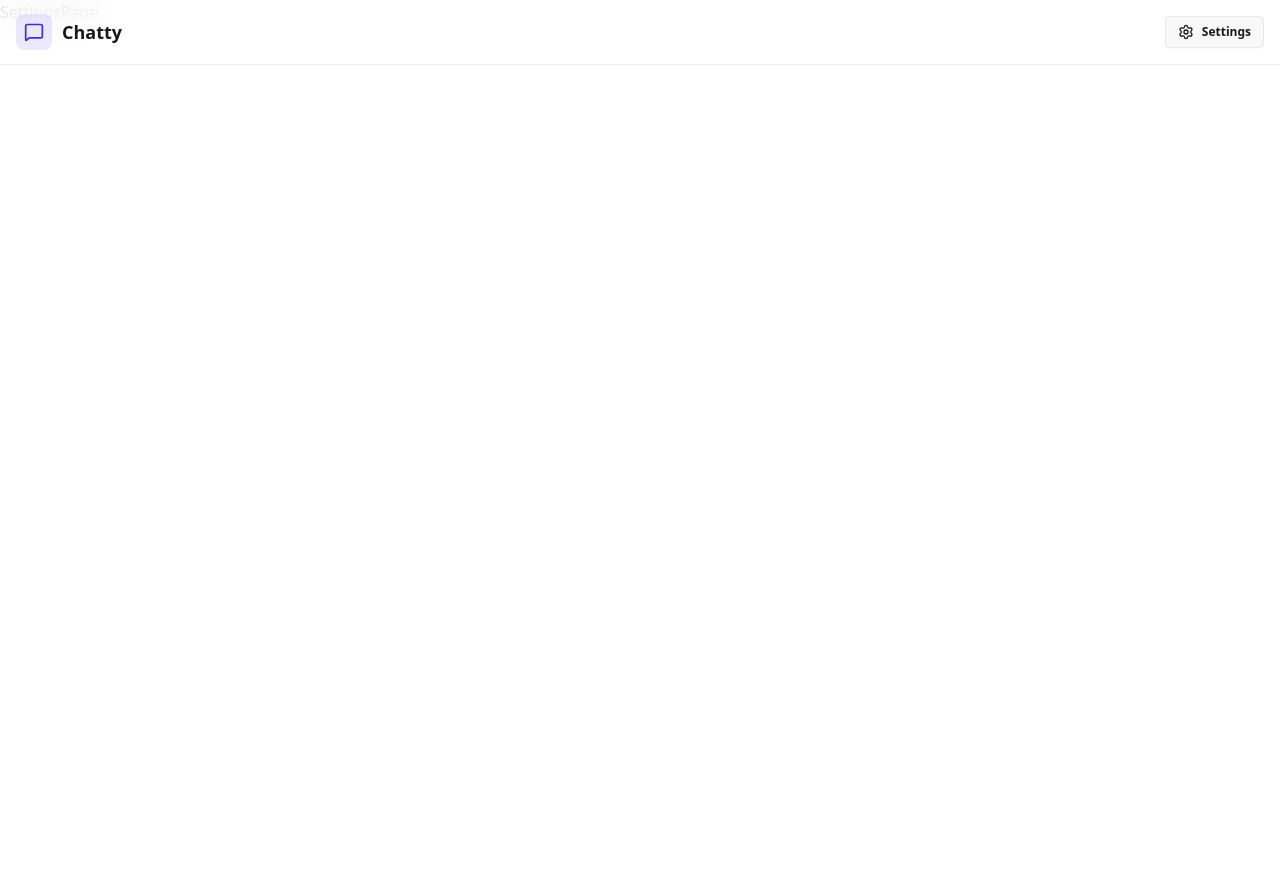
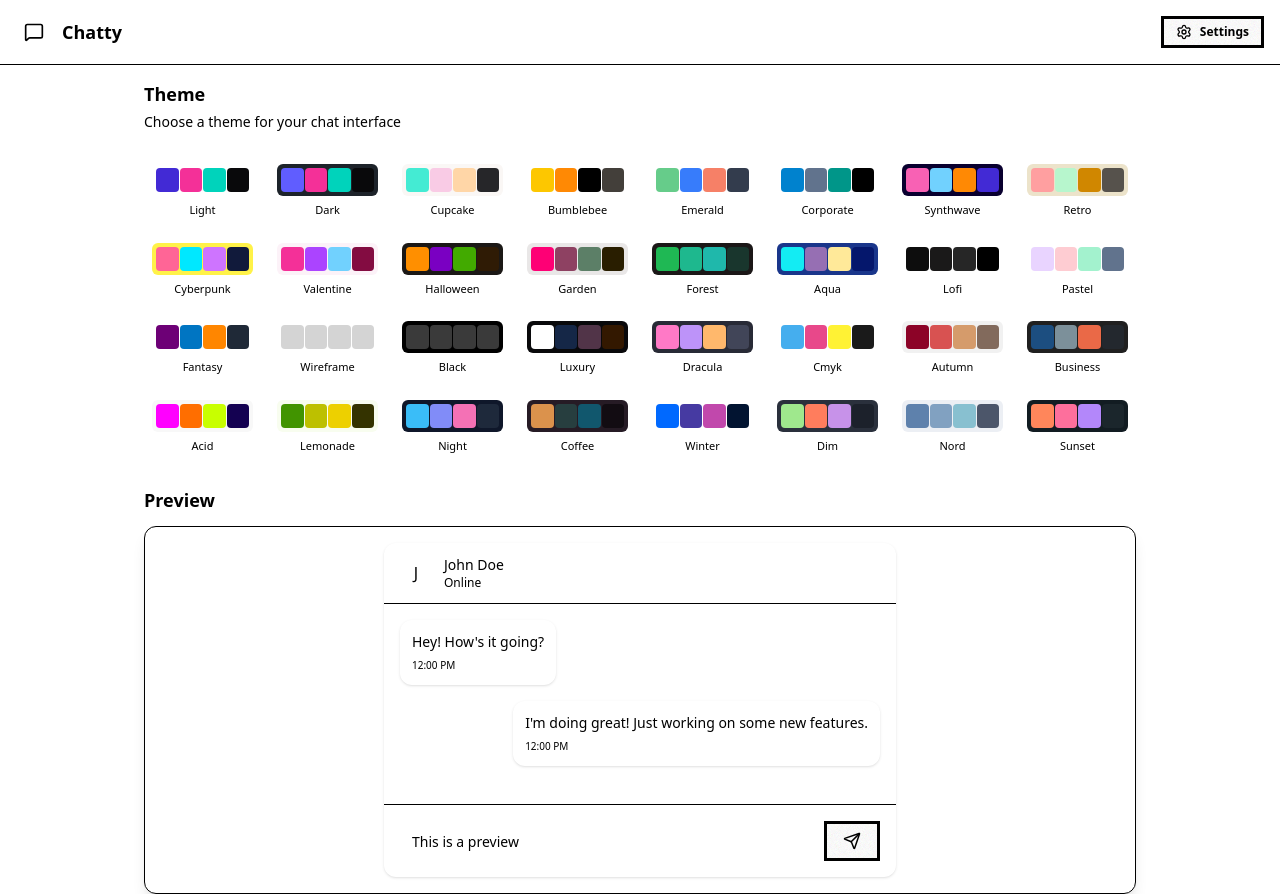
Before and after one commit to CJcode6754/sayHi, a React (Vite) app in the folder client/: page /settings in a window 1280 px wide. Before the commit the page ends 800 px from the top, so only its background shows below. Built offline with nearby package versions, Linux system fonts and the light colour scheme; no server answers.

Commit message:
feat: add themes using daisyui

```diff
--- a/client/src/App.jsx
+++ b/client/src/App.jsx
@@ -9,11 +9,12 @@
 import { useAuthStore } from "./store/useAuthStore";
 import { Loader } from "lucide-react";
 import {Toaster} from 'react-hot-toast';
+import { useThemeStore } from "./store/useThemeStore";
 
 
 function App() {
   const { authUser, checkAuth, isCheckingAuth } = useAuthStore();
-
+  const {theme} = useThemeStore();
   useEffect(() => {
     checkAuth();
   }, [checkAuth]);
@@ -28,7 +29,7 @@
     );
 
   return (
-    <div>
+    <div data-theme={theme}>
       <Navbar />
       <Toaster/>
       <Routes>
--- /dev/null
+++ b/client/src/constants/index.js
@@ -0,0 +1,34 @@
+export const THEMES = [
+  "light",
+  "dark",
+  "cupcake",
+  "bumblebee",
+  "emerald",
+  "corporate",
+  "synthwave",
+  "retro",
+  "cyberpunk",
+  "valentine",
+  "halloween",
+  "garden",
+  "forest",
+  "aqua",
+  "lofi",
+  "pastel",
+  "fantasy",
+  "wireframe",
+  "black",
+  "luxury",
+  "dracula",
+  "cmyk",
+  "autumn",
+  "business",
+  "acid",
+  "lemonade",
+  "night",
+  "coffee",
+  "winter",
+  "dim",
+  "nord",
+  "sunset",
+];
--- a/client/src/index.css
+++ b/client/src/index.css
@@ -1,2 +1,8 @@
 @import "tailwindcss";
-@plugin "daisyui";
+@plugin "daisyui" {
+  themes: light, dark, cupcake, bumblebee, emerald, corporate,
+    synthwave, retro, cyberpunk, valentine, halloween, garden,
+    forest, aqua, lofi, pastel, fantasy, wireframe, black,
+    luxury, dracula, cmyk, autumn, business, acid, lemonade,
+    night, coffee, winter, dim, nord, sunset;
+}
--- a/client/src/pages/SettingsPage.jsx
+++ b/client/src/pages/SettingsPage.jsx
@@ -1,9 +1,116 @@
-import React from 'react'
+import { THEMES } from "../constants";
+import { useThemeStore } from "../store/useThemeStore";
+import { Send } from "lucide-react";
+
+const PREVIEW_MESSAGES = [
+  { id: 1, content: "Hey! How's it going?", isSent: false },
+  { id: 2, content: "I'm doing great! Just working on some new features.", isSent: true },
+];
 
 const SettingsPage = () => {
+  const { theme, setTheme } = useThemeStore();
+
   return (
-    <div>SettingsPage</div>
-  )
-}
+    <div className="h-screen container mx-auto px-4 pt-20 max-w-5xl">
+      <div className="space-y-6">
+        <div className="flex flex-col gap-1">
+          <h2 className="text-lg font-semibold">Theme</h2>
+          <p className="text-sm text-base-content/70">Choose a theme for your chat interface</p>
+        </div>
 
-export default SettingsPage
+        <div className="grid grid-cols-4 sm:grid-cols-6 md:grid-cols-8 gap-2">
+          {THEMES.map((t) => (
+            <button
+              key={t}
+              className={`
+                group flex flex-col items-center gap-1.5 p-2 rounded-lg transition-colors
+                ${theme === t ? "bg-base-200" : "hover:bg-base-200/50"}
+              `}
+              onClick={() => setTheme(t)}
+            >
+              <div className="relative h-8 w-full rounded-md overflow-hidden" data-theme={t}>
+                <div className="absolute inset-0 grid grid-cols-4 gap-px p-1">
+                  <div className="rounded bg-primary"></div>
+                  <div className="rounded bg-secondary"></div>
+                  <div className="rounded bg-accent"></div>
+                  <div className="rounded bg-neutral"></div>
+                </div>
+              </div>
+              <span className="text-[11px] font-medium truncate w-full text-center">
+                {t.charAt(0).toUpperCase() + t.slice(1)}
+              </span>
+            </button>
+          ))}
+        </div>
+
+        {/* Preview Section */}
+        <h3 className="text-lg font-semibold mb-3">Preview</h3>
+        <div className="rounded-xl border border-base-300 overflow-hidden bg-base-100 shadow-lg">
+          <div className="p-4 bg-base-200">
+            <div className="max-w-lg mx-auto">
+              {/* Mock Chat UI */}
+              <div className="bg-base-100 rounded-xl shadow-sm overflow-hidden">
+                {/* Chat Header */}
+                <div className="px-4 py-3 border-b border-base-300 bg-base-100">
+                  <div className="flex items-center gap-3">
+                    <div className="w-8 h-8 rounded-full bg-primary flex items-center justify-center text-primary-content font-medium">
+                      J
+                    </div>
+                    <div>
+                      <h3 className="font-medium text-sm">John Doe</h3>
+                      <p className="text-xs text-base-content/70">Online</p>
+                    </div>
+                  </div>
+                </div>
+
+                {/* Chat Messages */}
+                <div className="p-4 space-y-4 min-h-[200px] max-h-[200px] overflow-y-auto bg-base-100">
+                  {PREVIEW_MESSAGES.map((message) => (
+                    <div
+                      key={message.id}
+                      className={`flex ${message.isSent ? "justify-end" : "justify-start"}`}
+                    >
+                      <div
+                        className={`
+                          max-w-[80%] rounded-xl p-3 shadow-sm
+                          ${message.isSent ? "bg-primary text-primary-content" : "bg-base-200"}
+                        `}
+                      >
+                        <p className="text-sm">{message.content}</p>
+                        <p
+                          className={`
+                            text-[10px] mt-1.5
+                            ${message.isSent ? "text-primary-content/70" : "text-base-content/70"}
+                          `}
+                        >
+                          12:00 PM
+                        </p>
+                      </div>
+                    </div>
+                  ))}
+                </div>
+
+                {/* Chat Input */}
+                <div className="p-4 border-t border-base-300 bg-base-100">
+                  <div className="flex gap-2">
+                    <input
+                      type="text"
+                      className="input input-bordered flex-1 text-sm h-10"
+                      placeholder="Type a message..."
+                      value="This is a preview"
+                      readOnly
+                    />
+                    <button className="btn btn-primary h-10 min-h-0">
+                      <Send size={18} />
+                    </button>
+                  </div>
+                </div>
+              </div>
+            </div>
+          </div>
+        </div>
+      </div>
+    </div>
+  );
+};
+export default SettingsPage;
--- /dev/null
+++ b/client/src/store/useThemeStore.js
@@ -0,0 +1,9 @@
+import { create } from "zustand";
+
+export const useThemeStore = create((set) => ({
+  theme: localStorage.getItem("theme" || "cupcake"),
+  setTheme: (theme) => {
+    localStorage.setItem("theme", theme);
+    set({ theme });
+  },
+}));
```
